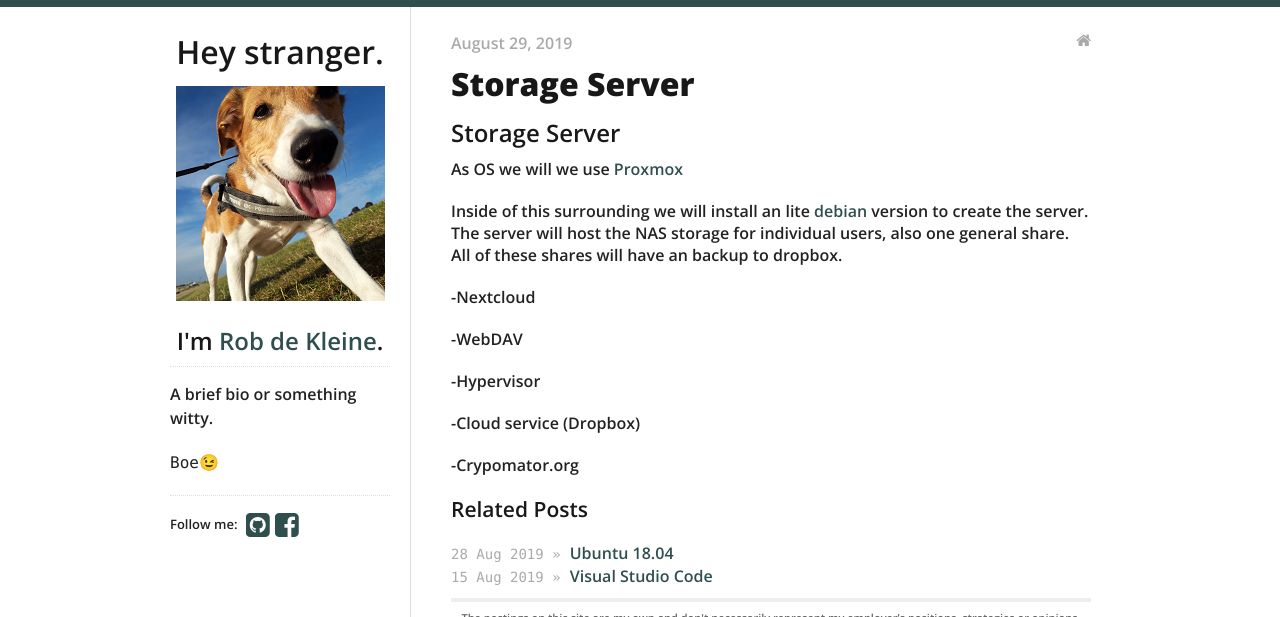
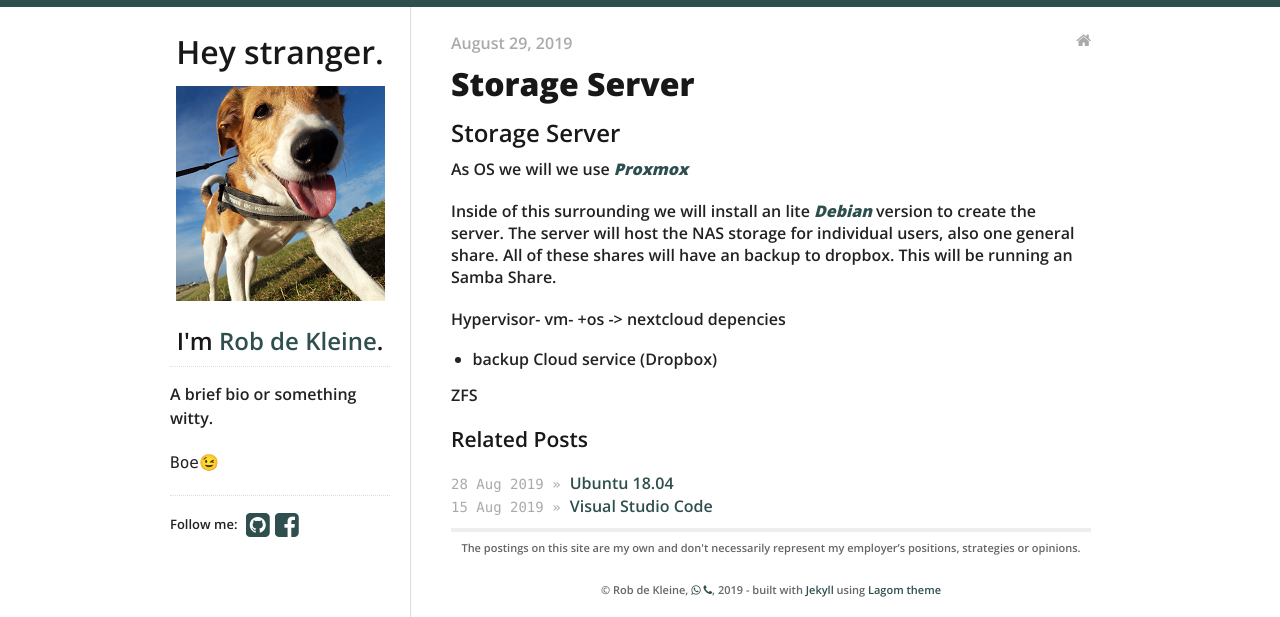
Before and after one commit to sjmst5/sjmst5.github.io, a Jekyll site: the page built from jekyll/_posts/2019-08-29-Storage Server.md, in a window 1280 px wide, cut to the strip 0-617 px from the top of the page. Built offline with Jekyll 4.4.1, drawn with Linux system fonts in a browser that asks for light colours; nearby versions of some CDN libraries.

Commit message:
Storage Server

```diff
--- a/jekyll/_posts/2019-08-29-Storage Server.md
+++ b/jekyll/_posts/2019-08-29-Storage Server.md
@@ -7,18 +7,20 @@
 
 ## Storage Server
 
-As OS we will we use [Proxmox](https://www.proxmox.com/en/downloads/item/proxmox-ve-6-0-iso-installer)
+As OS we will we use ___[Proxmox](https://www.proxmox.com/en/downloads/item/proxmox-ve-6-0-iso-installer)___
 
-Inside of this surrounding we will install an lite [debian](https://cdimage.debian.org/debian-cd/current/amd64/iso-cd/debian-10.1.0-amd64-xfce-CD-1.iso) version to create the server.
+Inside of this surrounding we will install an lite ___[Debian](https://cdimage.debian.org/debian-cd/current/amd64/iso-cd/debian-10.1.0-amd64-xfce-CD-1.iso)___ version to create the server.
 The server will host the NAS storage for individual users, also one general share.
 All of these shares will have an backup to dropbox.
+This will be running an Samba Share.
 
--Nextcloud
+Hypervisor-
+vm- +os -> nextcloud
+depencies
 
--WebDAV
 
--Hypervisor
 
--Cloud service (Dropbox)
 
--Crypomator.org
+- backup Cloud service (Dropbox)
+
+ZFS
```
